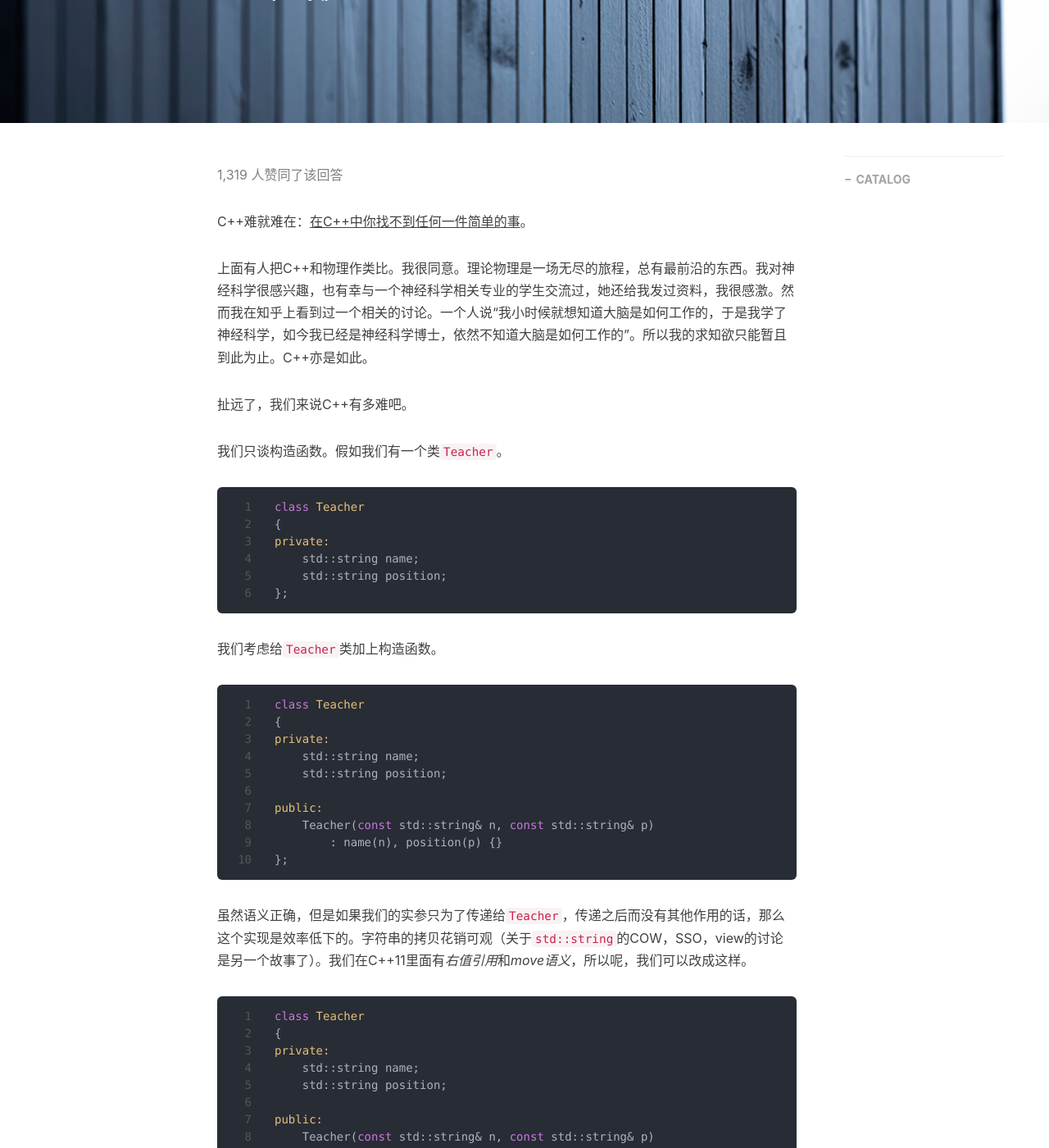
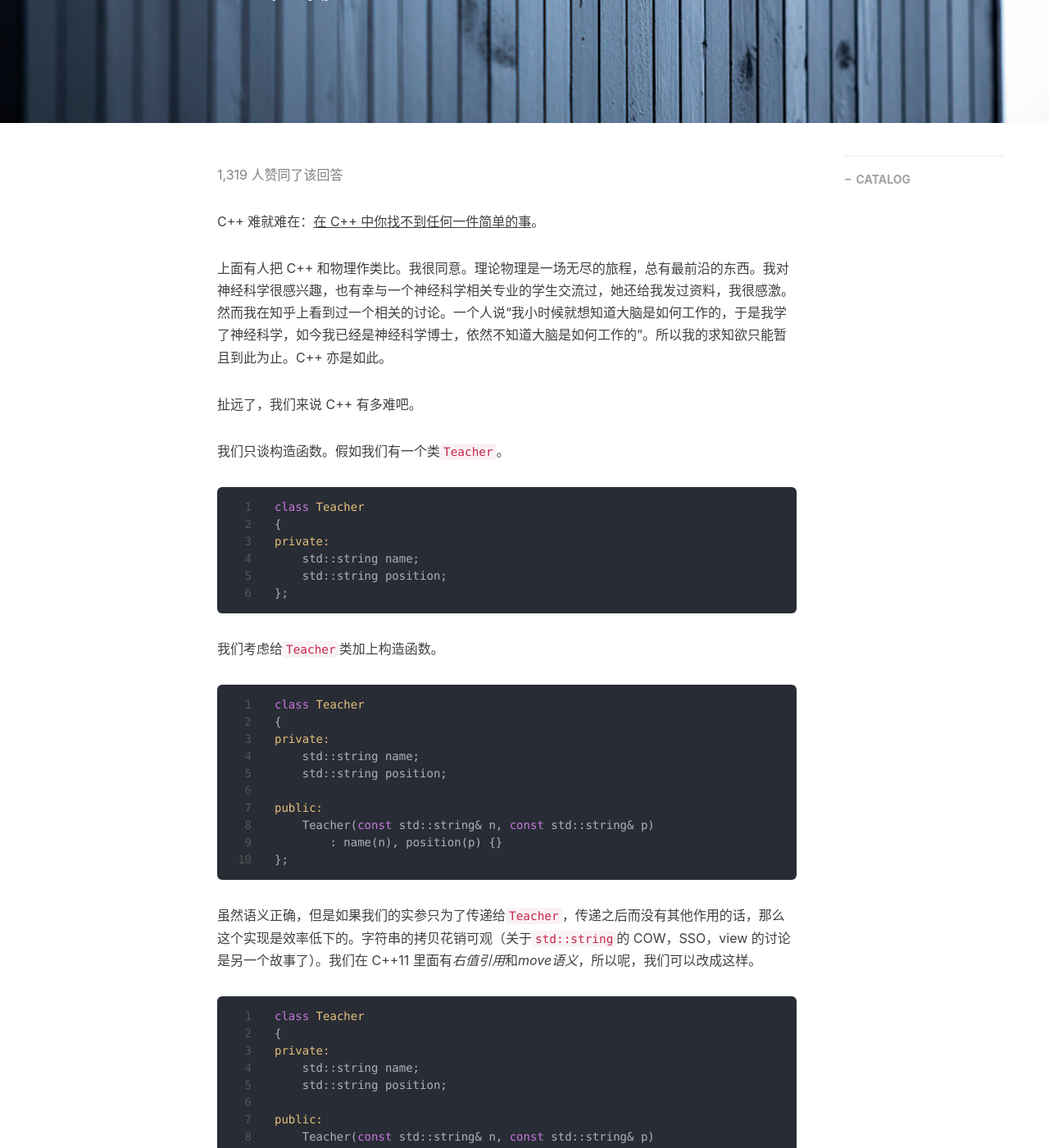
Before and after one commit to gengyu89/gengyu89.github.io, a Jekyll site: the page built from _posts/2020-11-04-how-hard-is-cpp.markdown, in a window 1280 px wide and 1400 px high, scrolled down 373 px. Shown: the whole window at 82% size. Built offline with Jekyll 4.4.1, drawn with Linux system fonts in a browser that asks for light colours; nearby versions of some CDN libraries; comment, search, counter and statistics services are not loaded; some of the changed text lies outside the part shown.

````diff
--- a/_posts/2020-11-04-how-hard-is-cpp.markdown
+++ b/_posts/2020-11-04-how-hard-is-cpp.markdown
@@ -16,11 +16,11 @@
 
 <span style="color:gray"> 1,319 人赞同了该回答 </span>
 
-C++难就难在：<ins>在C++中你找不到任何一件简单的事</ins>。
+C++ 难就难在：<ins>在 C++ 中你找不到任何一件简单的事</ins>。
 
-上面有人把C++和物理作类比。我很同意。理论物理是一场无尽的旅程，总有最前沿的东西。我对神经科学很感兴趣，也有幸与一个神经科学相关专业的学生交流过，她还给我发过资料，我很感激。然而我在知乎上看到过一个相关的讨论。一个人说“我小时候就想知道大脑是如何工作的，于是我学了神经科学，如今我已经是神经科学博士，依然不知道大脑是如何工作的”。所以我的求知欲只能暂且到此为止。C++亦是如此。
+上面有人把 C++ 和物理作类比。我很同意。理论物理是一场无尽的旅程，总有最前沿的东西。我对神经科学很感兴趣，也有幸与一个神经科学相关专业的学生交流过，她还给我发过资料，我很感激。然而我在知乎上看到过一个相关的讨论。一个人说“我小时候就想知道大脑是如何工作的，于是我学了神经科学，如今我已经是神经科学博士，依然不知道大脑是如何工作的”。所以我的求知欲只能暂且到此为止。C++ 亦是如此。
 
-扯远了，我们来说C++有多难吧。
+扯远了，我们来说 C++ 有多难吧。
 
 我们只谈构造函数。假如我们有一个类`Teacher`。
 ```cpp
@@ -44,7 +44,7 @@
         : name(n), position(p) {}
 };
 ```
-虽然语义正确，但是如果我们的实参只为了传递给`Teacher`，传递之后而没有其他作用的话，那么这个实现是效率低下的。字符串的拷贝花销可观（关于`std::string`的COW，SSO，view的讨论是另一个故事了）。我们在C++11里面有*右值引用*和*move语义*，所以呢，我们可以改成这样。
+虽然语义正确，但是如果我们的实参只为了传递给`Teacher`，传递之后而没有其他作用的话，那么这个实现是效率低下的。字符串的拷贝花销可观（关于`std::string`的 COW，SSO，view 的讨论是另一个故事了）。我们在 C++11 里面有*右值引用*和*move语义*，所以呢，我们可以改成这样。
 ```cpp
 class Teacher
 {
@@ -82,7 +82,7 @@
         : name(n), position(std::move(p)) {}
 };
 ```
-代码有点多。我们有没有什么方法写一个通用的函数来实现这四个函数呢？有。我们在C++11中有*完美转发*。
+代码有点多。我们有没有什么方法写一个通用的函数来实现这四个函数呢？有。我们在 C++11 中有*完美转发*。
 ```cpp
 class Teacher
 {
@@ -147,7 +147,7 @@
         : name(std::forward<S1>(n)), position(std::forward<S2>(p)) {};
 };
 ```
-其次，因为我们的默认参数是字面量，字面量是`const char[]`类型的。我们调用构造函数的时候，也会用字面量。字面量不是`std::string`类型会造成很多问题。然而在C++14中，我们可以用*User-defined literals*来把字面量声明成`std::string`类型的。不过记得命名空间，这个名字空间不在std中。我们这里不再讨论了。
+其次，因为我们的默认参数是字面量，字面量是`const char[]`类型的。我们调用构造函数的时候，也会用字面量。字面量不是`std::string`类型会造成很多问题。然而在 C++14 中，我们可以用*User-defined literals*来把字面量声明成`std::string`类型的。不过记得命名空间，这个名字空间不在 std 中。我们这里不再讨论了。
 
 我们接下来讨论用构造函数初始化的问题。初始化有很多种写法，以下我列出有限的几种。
 ```cpp
@@ -177,18 +177,18 @@
 ```cpp
 std::vector vec3{ vec1.begin(), vec2.end() };
 ```
-这个代码是用初始化列表初始化的，也就是说我们得到的`vec3`中有两个iterator。
+这个代码是用初始化列表初始化的，也就是说我们得到的`vec3`中有两个 iterator。
 
 好了，我们回过头来说`auto`。我们可以看到好像我们所有的初始化都可以用`auto`。是这样吗？如果我们写`atomic`的代码呢？
 ```cpp
 auto x = std::atomic<int>{ 10 };
 ```
-是可以的。因为在C++17中我们有*Copy Elision*。所以这里没有拷贝函数的调用，和直接定义并初始化是一致的。但是`atomic`初始化是有问题的。
+是可以的。因为在 C++17 中我们有*Copy Elision*。所以这里没有拷贝函数的调用，和直接定义并初始化是一致的。但是`atomic`初始化是有问题的。
 ```cpp
 std::atomic<int> x{};
 ```
-这样是不能零初始化的。当然了，这显然是API的不一致，或者说错误。所以我们有*LWG issue 2334*。预计在C++20修复这个问题。嘻嘻。
+这样是不能零初始化的。当然了，这显然是 API 的不一致，或者说错误。所以我们有*LWG issue 2334*。预计在 C++20 修复这个问题。嘻嘻。
 
-以上内容基于《C++ templates》的作者Nicolai Josuttis的几场talk。
+以上内容基于《C++ templates》的作者 Nicolai Josuttis 的几场 talk。
 
 <span style="color:gray"> 编辑于 2018-12-31 </span>
````
